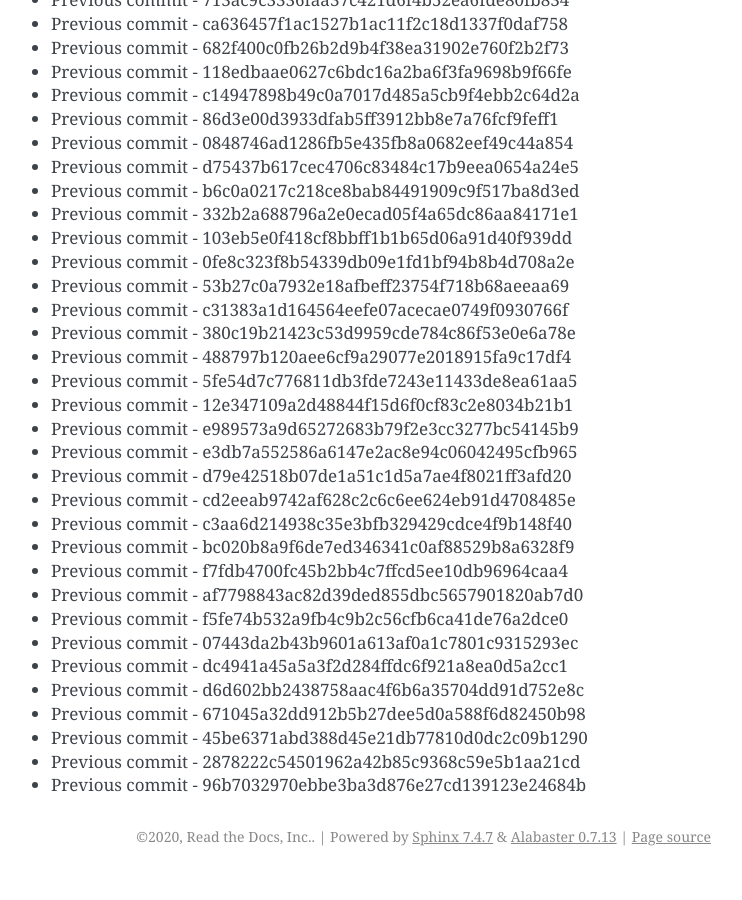
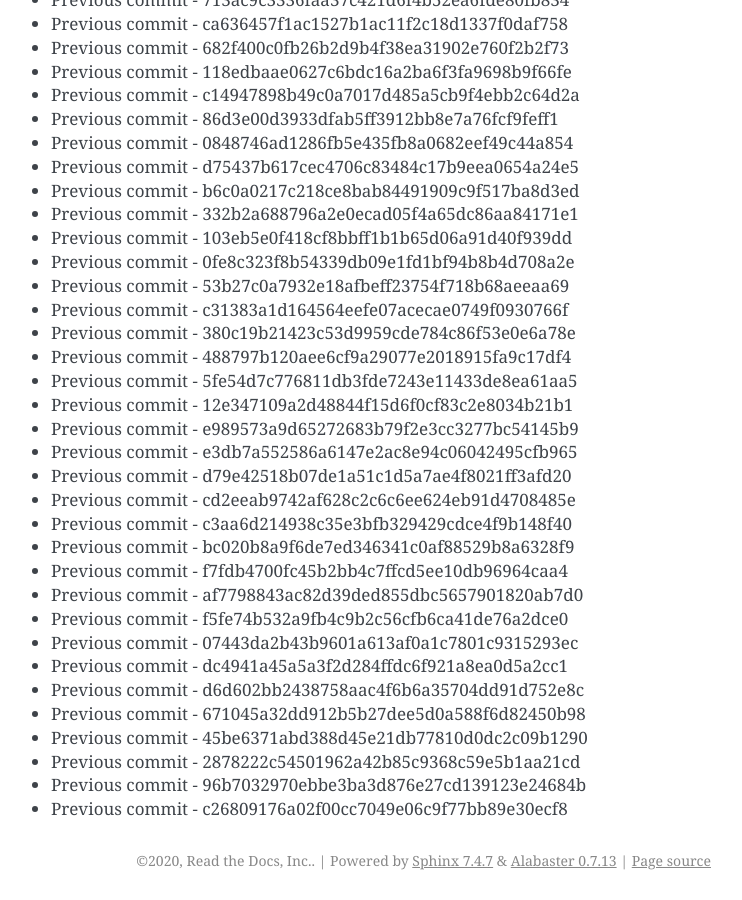
Before and after one commit to readthedocs/rtd-git-stresstest, a Sphinx documentation site: the page built from docs/updates.rst, in a window 1280 px wide and 900 px high, scrolled down 75092 px. Shown: the whole window, without its empty margins (399-1141 px from the left). Built offline with Sphinx 7.4.7, drawn with Linux system fonts in a browser that asks for light colours; before the commit the page ends 75968 px from its top, so only the background shows below that.

Commit message:
Generating commit from previous: c26809176a02f00cc7049e06c9f77bb89e30ecf8

```diff
--- a/docs/updates.rst
+++ b/docs/updates.rst
@@ -3187,3 +3187,4 @@ It can be tested for any performance characteristics.
 * Previous commit - 45be6371abd388d45e21db77810d0dc2c09b1290
 * Previous commit - 2878222c54501962a42b85c9368c59e5b1aa21cd
 * Previous commit - 96b7032970ebbe3ba3d876e27cd139123e24684b
+* Previous commit - c26809176a02f00cc7049e06c9f77bb89e30ecf8
```
